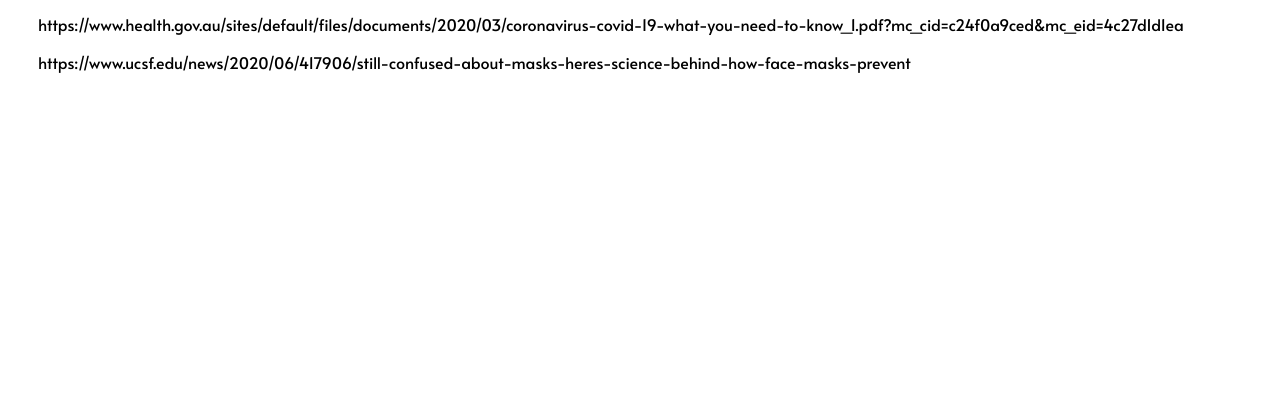
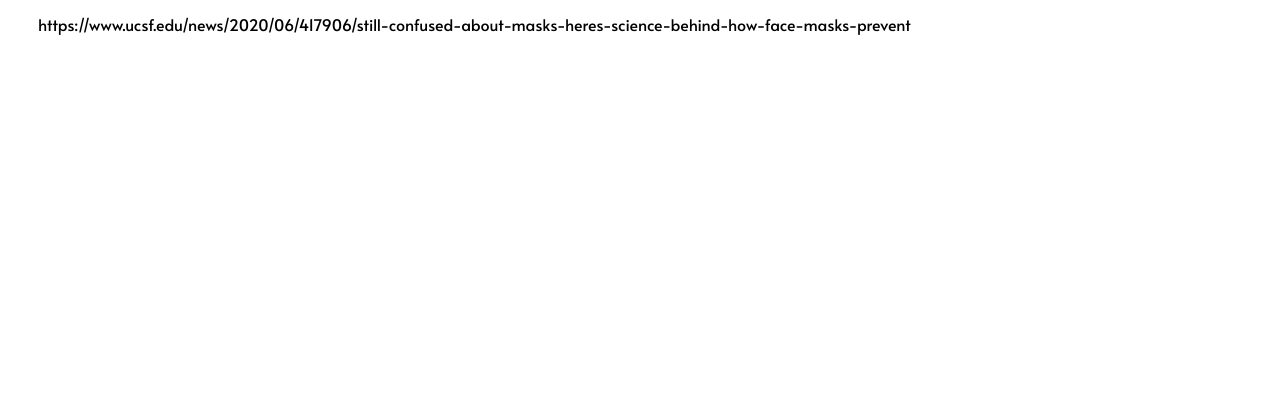
Before and after one commit to Darlane1/HIT238-Mobile-Paradigm, a website: page sources.html in a window 1280 px wide. Shown: the part 390-800 px from the top of the page. Drawn offline with Linux system fonts and the light colour scheme.

Commit message:
hid one source

```diff
--- a/sources.html
+++ b/sources.html
@@ -19,8 +19,8 @@
   <h1>Sources</h1>
   <p>https://www.health.gov.au/news/health-alerts/novel-coronavirus-2019-ncov-health-alert/what-you-need-to-know-about-coronavirus-covid-19</p>
   <p>https://www.healthdirect.gov.au/about-coronaviruses</p>
-  <p>https://www.health.gov.au/sites/default/files/documents/2020/03/coronavirus-covid-19-what-you-need-to-know_1.pdf?mc_cid=c24f0a9ced&mc_eid=4c27d1d1ea</p>
   <p>https://www.ucsf.edu/news/2020/06/417906/still-confused-about-masks-heres-science-behind-how-face-masks-prevent</p>
+  <!--<p>https://www.health.gov.au/sites/default/files/documents/2020/03/coronavirus-covid-19-what-you-need-to-know_1.pdf?mc_cid=c24f0a9ced&mc_eid=4c27d1d1ea</p>-->
 
 </div>
 
```
